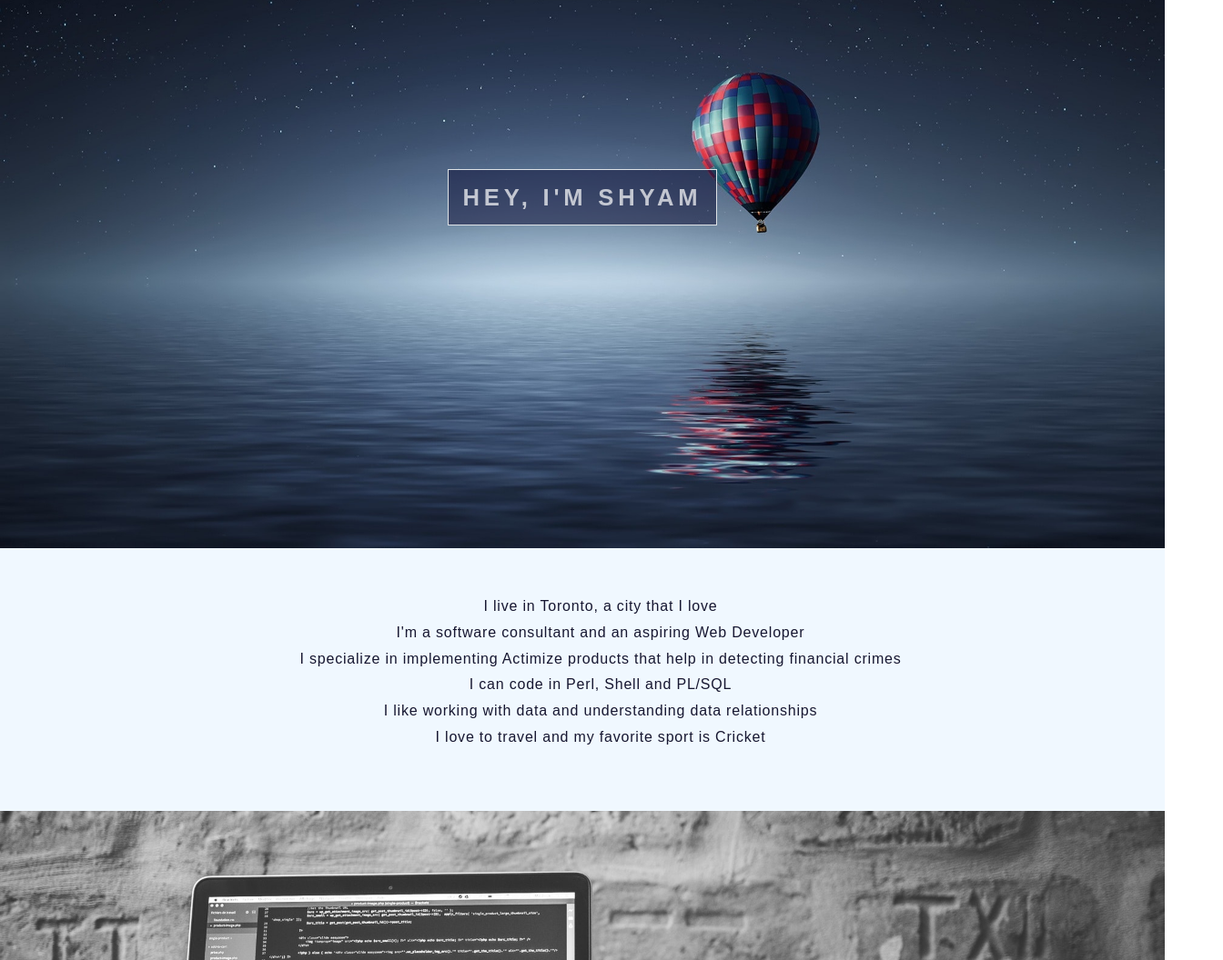
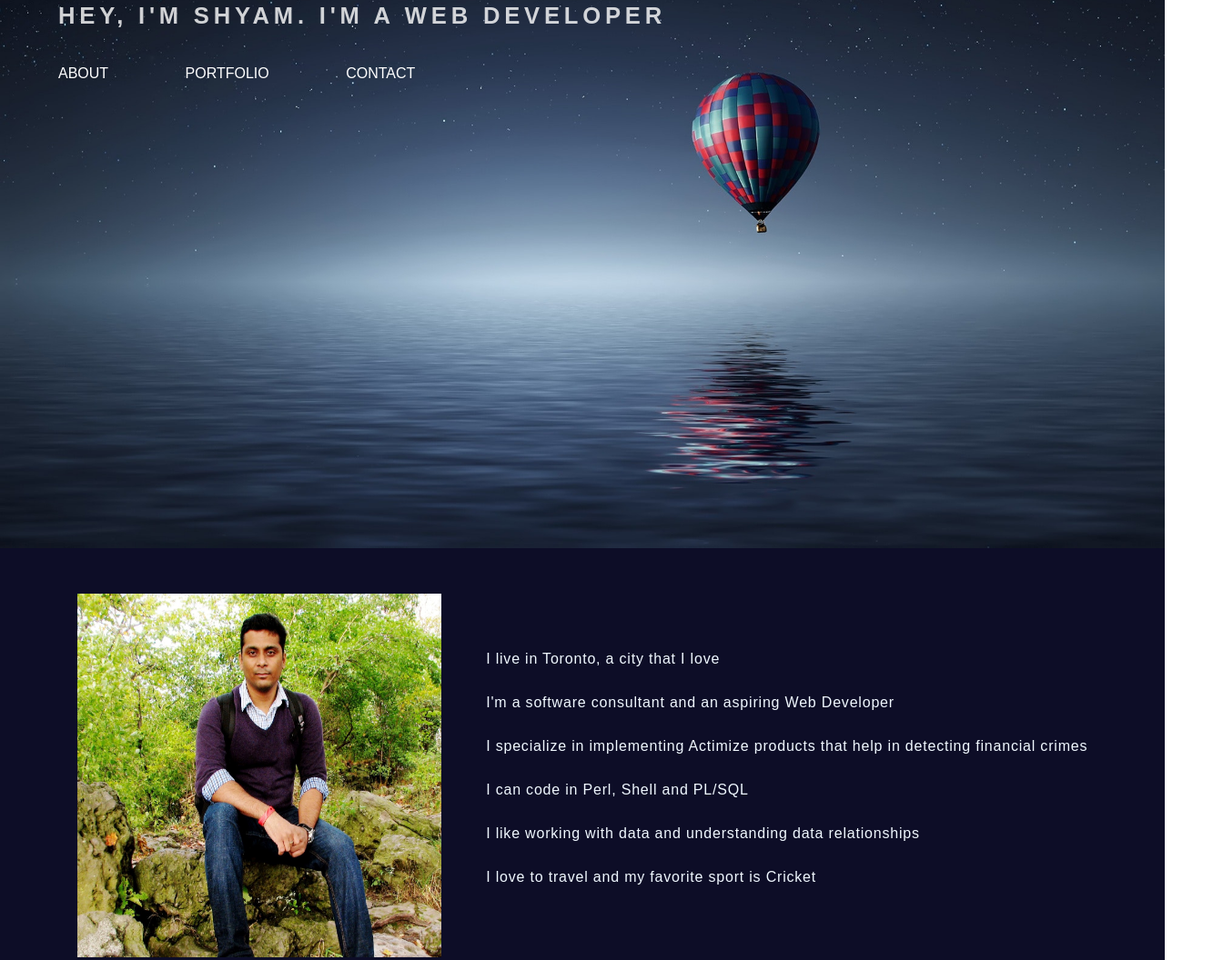
Before and after one commit to toshyamsundar/Responsive_Media, a plain HTML site: page index.html in a window 1280 px wide. Shown: the part 197-1253 px from the top of the page at 91% size, 1344 px wide, since content can reach past the window. Drawn offline with nearby package versions, Linux system fonts and the light colour scheme.

Commit message:
Moved the navbar below the main caption, added an image, added my pic to the about section

```diff
--- a/assets/css/style.css
+++ b/assets/css/style.css
@@ -51,7 +51,7 @@ div.pimg {
 } */
 
 div.pimg2 {
-    background: url("../images/img_2.jpg");
+    background: url("../images/img_4.jpeg");
     min-height: 400px;
 }
 
@@ -61,6 +61,18 @@ div.pimg3 {
 }
 
 /* This is the for the caption that appears on the images */
+
+.maincaption {
+    position: absolute;
+    top: 25%;
+    left: 5%;
+    text-align: center;
+    color: rgba(255,255,255,0.8);
+    font-size: 1.6rem;
+    letter-spacing: .3rem;
+    text-transform: uppercase;
+    font-weight: bold;
+}
 
 .caption {
     position: absolute;
@@ -80,50 +92,56 @@ div.pimg3 {
     padding: 1rem;
 }
 
-.flex {
+/* .flex {
     display: flex;
     flex-direction: row;
-    justify-content: space-around;
-    align-items: center;
-}
+    justify-content: space-between;
+    align-items: flex-start;
+} */
 
 nav {
-    top: 0;
-    left: 0;
-    position: fixed;
+    top: 33%;
+    left: 5%;
+    position: absolute;
+    overflow: hidden;
     height: 50px;
     width: 100%;
-    background:rgba(11, 11, 51, 0.5);
-    border-bottom: 1px solid rgba(255,255,255,0.7);
+    background:rgba(11, 11, 51, 0.0);
+    /* border-bottom: 1px solid rgba(255,255,255,0.7); */
 }
 
 nav a {
     text-decoration: none;
     color: rgb(255,255,255);
+    padding-right: 5rem;
 }
 
 /* This is for sections in between images */
 
 .section {
-    text-align: center;
     padding: 50px 80px;
     letter-spacing: 0.05rem;
+
+    display: flex;
+    justify-content: space-around;
+    align-items: center;
+    line-height: 3rem;
 }
 
 .section-dark {
-    background-color: aliceblue;
-    color: rgb(23, 23, 49);
+    background-color: rgb(13, 13, 39);
+    color: rgb(240, 248, 255);
 }
 
-/* .section-light {
+.section-light {
     background-color: aliceblue;
-    color:  rgb(13, 13, 49);
-} */
+    color:  rgb(23, 23, 49);
+}
 
-/* body > section > img {
-    height: 45vh;
-    width: 45vh;
-} */
+ body > section > img {
+    height: 50vh;
+    width: 50vh;
+}
 
 /* This is just for the My Work section using flex display*/
 
@@ -193,7 +211,7 @@ nav a {
 .fa {
     padding: 15px;
     font-size: 20px;
-    width: 20px;
+    width: 50px;
     text-align: center;
     text-decoration: none;
     margin: 5px 4px;
@@ -201,7 +219,8 @@ nav a {
   }
 
   .fa:hover {
-      opacity: 0.7;
+      text-decoration: none;
+      color: yellow;
   }
 
   .fa-facebook {
@@ -216,7 +235,7 @@ nav a {
 
   .fa-envelope {
     background: rgb(41, 58, 94);
-    color: rgb(162, 224, 62);
+    color: white;
   }
 
   .fa-linkedin {
--- a/index.html
+++ b/index.html
@@ -7,27 +7,32 @@
     <meta http-equiv="X-UA-Compatible" content="ie=edge">
     <!-- Add icon library -->
     <link rel="stylesheet" href="https://cdnjs.cloudflare.com/ajax/libs/font-awesome/4.7.0/css/font-awesome.min.css">
-    <link rel="stylesheet" href="https://stackpath.bootstrapcdn.com/bootstrap/4.2.1/css/bootstrap.min.css" integrity="sha384-GJzZqFGwb1QTTN6wy59ffF1BuGJpLSa9DkKMp0DgiMDm4iYMj70gZWKYbI706tWS" crossorigin="anonymous">
-    <script src="https://stackpath.bootstrapcdn.com/bootstrap/4.2.1/js/bootstrap.min.js" integrity="sha384-B0UglyR+jN6CkvvICOB2joaf5I4l3gm9GU6Hc1og6Ls7i6U/mkkaduKaBhlAXv9k" crossorigin="anonymous"></script>
-    <script src="https://code.jquery.com/jquery-3.3.1.slim.min.js" integrity="sha384-q8i/X+965DzO0rT7abK41JStQIAqVgRVzpbzo5smXKp4YfRvH+8abtTE1Pi6jizo" crossorigin="anonymous"></script>
-    <script src="https://cdnjs.cloudflare.com/ajax/libs/popper.js/1.14.6/umd/popper.min.js" integrity="sha384-wHAiFfRlMFy6i5SRaxvfOCifBUQy1xHdJ/yoi7FRNXMRBu5WHdZYu1hA6ZOblgut" crossorigin="anonymous"></script>
+    <link rel="stylesheet" href="https://stackpath.bootstrapcdn.com/bootstrap/4.2.1/css/bootstrap.min.css" integrity="sha384-GJzZqFGwb1QTTN6wy59ffF1BuGJpLSa9DkKMp0DgiMDm4iYMj70gZWKYbI706tWS"
+        crossorigin="anonymous">
+    <script src="https://stackpath.bootstrapcdn.com/bootstrap/4.2.1/js/bootstrap.min.js" integrity="sha384-B0UglyR+jN6CkvvICOB2joaf5I4l3gm9GU6Hc1og6Ls7i6U/mkkaduKaBhlAXv9k"
+        crossorigin="anonymous"></script>
+    <script src="https://code.jquery.com/jquery-3.3.1.slim.min.js" integrity="sha384-q8i/X+965DzO0rT7abK41JStQIAqVgRVzpbzo5smXKp4YfRvH+8abtTE1Pi6jizo"
+        crossorigin="anonymous"></script>
+    <script src="https://cdnjs.cloudflare.com/ajax/libs/popper.js/1.14.6/umd/popper.min.js" integrity="sha384-wHAiFfRlMFy6i5SRaxvfOCifBUQy1xHdJ/yoi7FRNXMRBu5WHdZYu1hA6ZOblgut"
+        crossorigin="anonymous"></script>
     <link rel="stylesheet" href="./assets/css/style.css" type="text/css">
     <title>Shyam</title>
 </head>
 
 <body>
     <div class="pimg" id="home">
-        <div class="caption">
-            <span class="border">Hey, I'm Shyam</span>
+        <div class="maincaption">
+            <span>Hey, I'm Shyam. I'm a Web Developer</span>
         </div>
     </div>
-    <nav class="flex">
-        <a href="home">Home</a>
-        <a href="about">About</a>
-        <a href="portfolio">Portfolio</a>
-        <a href="contact">Contact</a>
+    <nav>
+        <a href="#about">ABOUT</a>
+        <a href="#workSection">PORTFOLIO</a>
+        <a href="#connect">CONTACT</a>
     </nav>
+
     <section class="section section-dark" id="about">
+        <img src="./assets/images/MyPortfolioPic.jpg" alt="My Image">
         <ul style="list-style-type: none">
             <li>I live in Toronto, a city that I love</li>
             <li>I'm a software consultant and an aspiring Web Developer</li>
@@ -54,7 +59,7 @@
         </div>
     </section>
     <div class="pimg3">
-        <div class="contact">
+        <div class="contact" id="connect">
             <a href="https://www.linkedin.com/in/shyam-sunder-lakshmanan/" class="fa fa-linkedin" target="_blank"></a>
             <a href="#" class="fa fa-envelope"></a>
             <a href="#" class="fa fa-facebook"></a>
```
Also changed, not shown: assets/images/img_4.jpeg (added).
